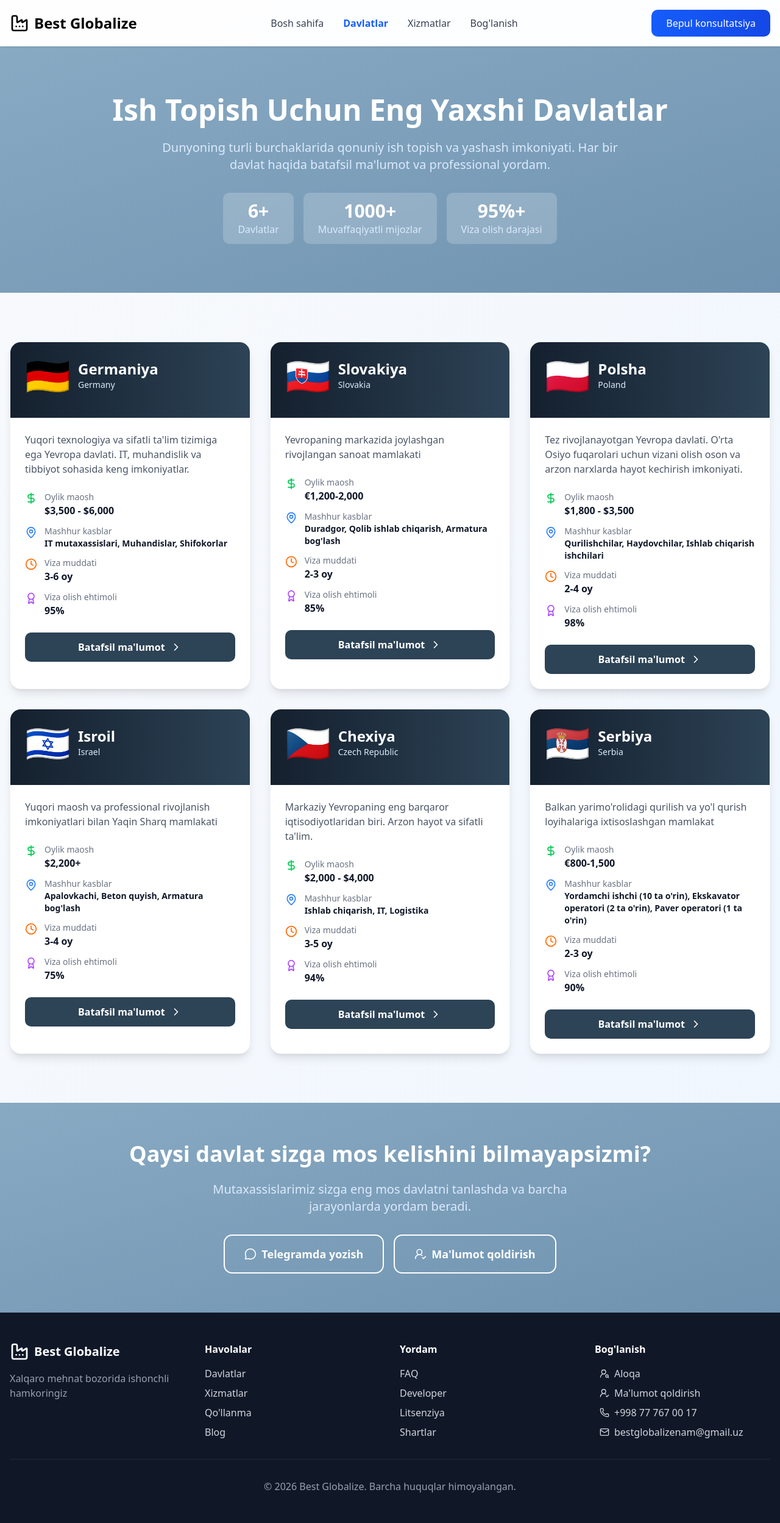
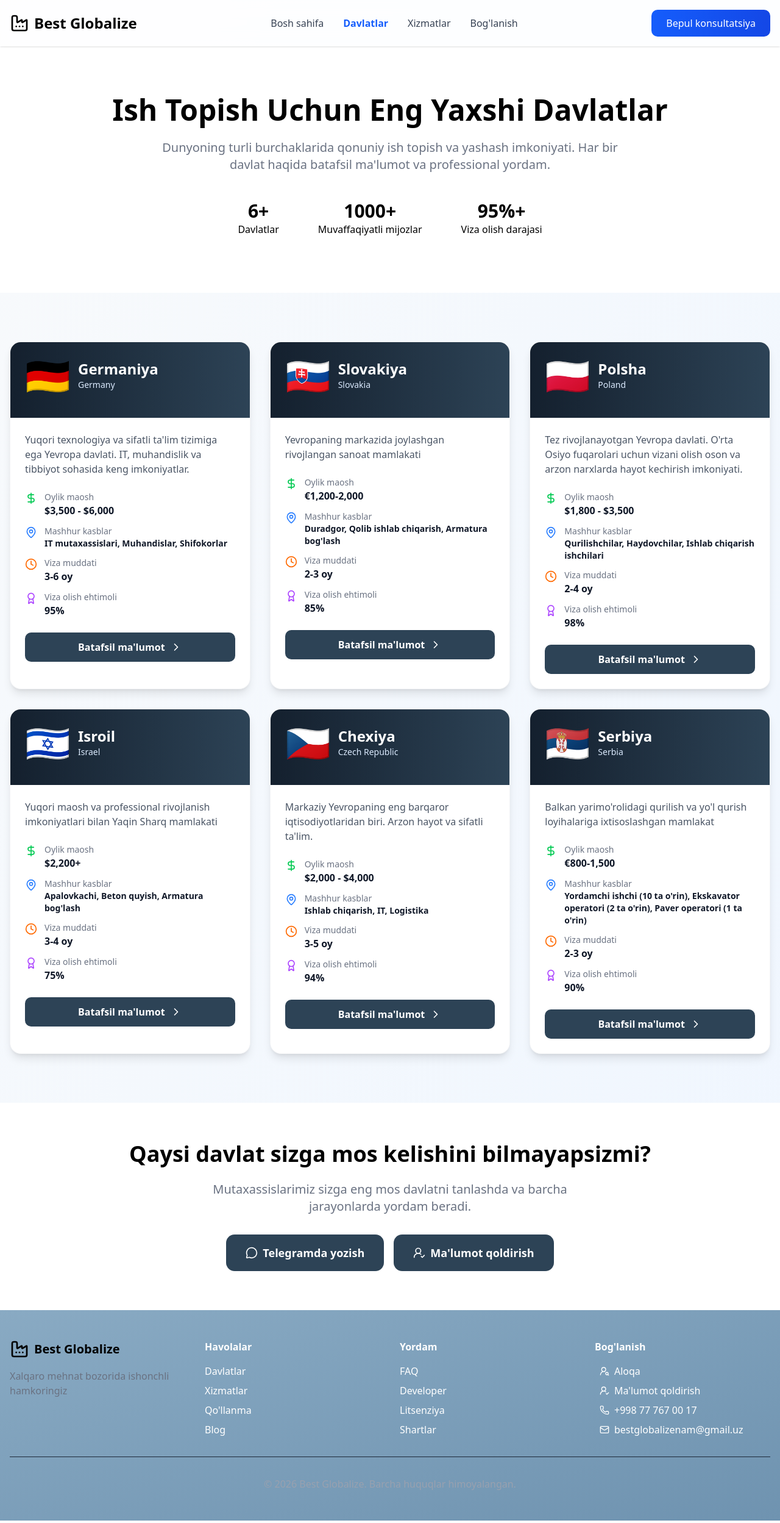
Before and after one commit to islome/migration, a Next.js app: page /countries in a window 1280 px wide. Shown: the whole page at 61% size. Built offline with nearby package versions, Linux system fonts and the light colour scheme.

Commit message:
color changes into white

```diff
--- a/app/countries/page.tsx
+++ b/app/countries/page.tsx
@@ -62,12 +62,12 @@ export default function CountriesPage() {
         </nav>
       </header>
 
-      <section className="bg-linear-to-br from-[#89aac3] to-[#6f93b0] text-white py-20">
+      <section className="bg-white text-black py-20">
         <div className="container mx-auto px-4 text-center">
           <h1 className="text-5xl font-bold mb-6">
             Ish Topish Uchun Eng Yaxshi Davlatlar
           </h1>
-          <p className="text-xl text-blue-100 max-w-3xl mx-auto mb-8">
+          <p className="text-xl text-gray-500 max-w-3xl mx-auto mb-8">
             Dunyoning turli burchaklarida qonuniy ish topish va yashash
             imkoniyati. Har bir davlat haqida batafsil ma'lumot va professional
             yordam.
@@ -76,15 +76,15 @@ export default function CountriesPage() {
           <div className="flex flex-wrap justify-center gap-4 mt-8">
             <div className="bg-white/20 backdrop-blur-sm rounded-lg px-6 py-3">
               <p className="text-3xl font-bold">{countries.length}+</p>
-              <p className="text-blue-100">Davlatlar</p>
+              <p className="text-black">Davlatlar</p>
             </div>
             <div className="bg-white/20 backdrop-blur-sm rounded-lg px-6 py-3">
               <p className="text-3xl font-bold">1000+</p>
-              <p className="text-blue-100">Muvaffaqiyatli mijozlar</p>
+              <p className="text-black">Muvaffaqiyatli mijozlar</p>
             </div>
             <div className="bg-white/20 backdrop-blur-sm rounded-lg px-6 py-3">
               <p className="text-3xl font-bold">95%+</p>
-              <p className="text-blue-100">Viza olish darajasi</p>
+              <p className="text-black">Viza olish darajasi</p>
             </div>
           </div>
         </div>
@@ -177,12 +177,12 @@ export default function CountriesPage() {
         </div>
       </section>
 
-      <section className="bg-linear-to-br from-[#89aac3] to-[#6f93b0] py-16">
+      <section className="bg-white py-16">
         <div className="container mx-auto px-4 text-center">
-          <h2 className="text-4xl font-bold text-white mb-6">
+          <h2 className="text-4xl font-bold text-black mb-6">
             Qaysi davlat sizga mos kelishini bilmayapsizmi?
           </h2>
-          <p className="text-xl text-blue-100 mb-8 max-w-2xl mx-auto">
+          <p className="text-xl text-gray-500 mb-8 max-w-2xl mx-auto">
             Mutaxassislarimiz sizga eng mos davlatni tanlashda va barcha
             jarayonlarda yordam beradi.
           </p>
@@ -191,14 +191,14 @@ export default function CountriesPage() {
               href={telegramLink}
               target="_blank"
               rel="noopener noreferrer"
-              className="border-2 border-white text-white px-8 py-4 rounded-xl hover:bg-white/10 transition-all duration-300 flex items-center gap-2 text-lg font-semibold justify-center"
+              className="bg-[#2d4356] text-white px-8 py-4 rounded-xl hover:bg-white/10 transition-all duration-300 flex items-center gap-2 text-lg font-semibold justify-center"
             >
               <MessageCircle className="w-5 h-5" />
               Telegramda yozish
             </a>
             <Link
               href="/register"
-              className="border-2 border-white text-white px-8 py-4 rounded-xl hover:bg-white/10 transition-all duration-300 flex items-center gap-2 text-lg font-semibold justify-center"
+              className="bg-[#2d4356] text-white px-8 py-4 rounded-xl hover:bg-white/10 transition-all duration-300 flex items-center gap-2 text-lg font-semibold justify-center"
             >
               <UserRoundCheck className="w-5 h-5" />
               Ma'lumot qoldirish
--- a/components/ui/footer.tsx
+++ b/components/ui/footer.tsx
@@ -13,17 +13,17 @@ export default function Footer() {
   const phoneNumber = "+998 77 767 00 17";
   return (
     <div>
-      <footer className="bg-gray-900 text-gray-300 py-12">
+      <footer className="bg-linear-to-br from-[#89aac3] to-[#6f93b0] text-white py-12">
         <div className="container mx-auto px-4">
           <div className="grid grid-cols-1 md:grid-cols-4 gap-8 mb-8">
             <div>
               <div className="flex items-center space-x-2 mb-4">
-                <Factory className="w-8 h-8 text-white" />
-                <span className="text-xl font-bold text-white">
+                <Factory className="w-8 h-8 text-black" />
+                <span className="text-xl font-bold text-black">
                   Best Globalize
                 </span>
               </div>
-              <p className="text-gray-400">
+              <p className="text-gray-500">
                 Xalqaro mehnat bozorida ishonchli hamkoringiz
               </p>
             </div>
```
